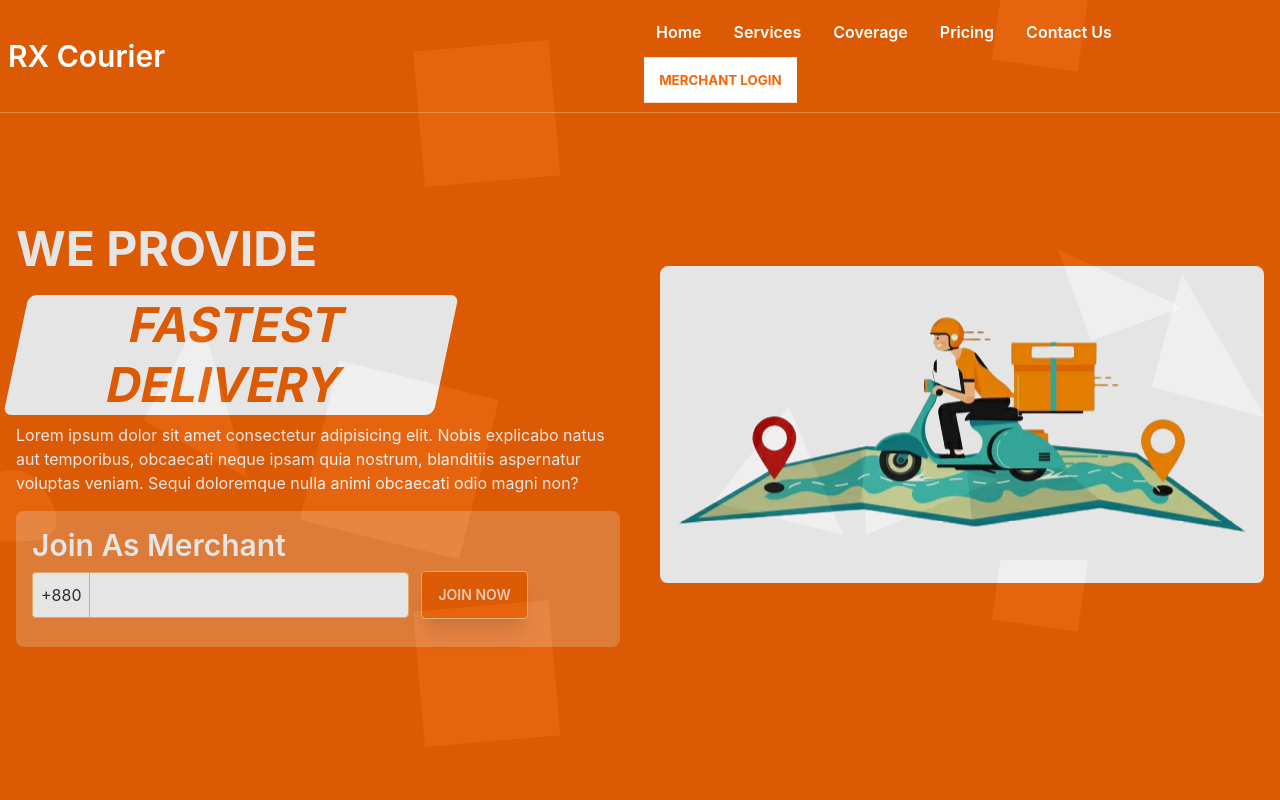
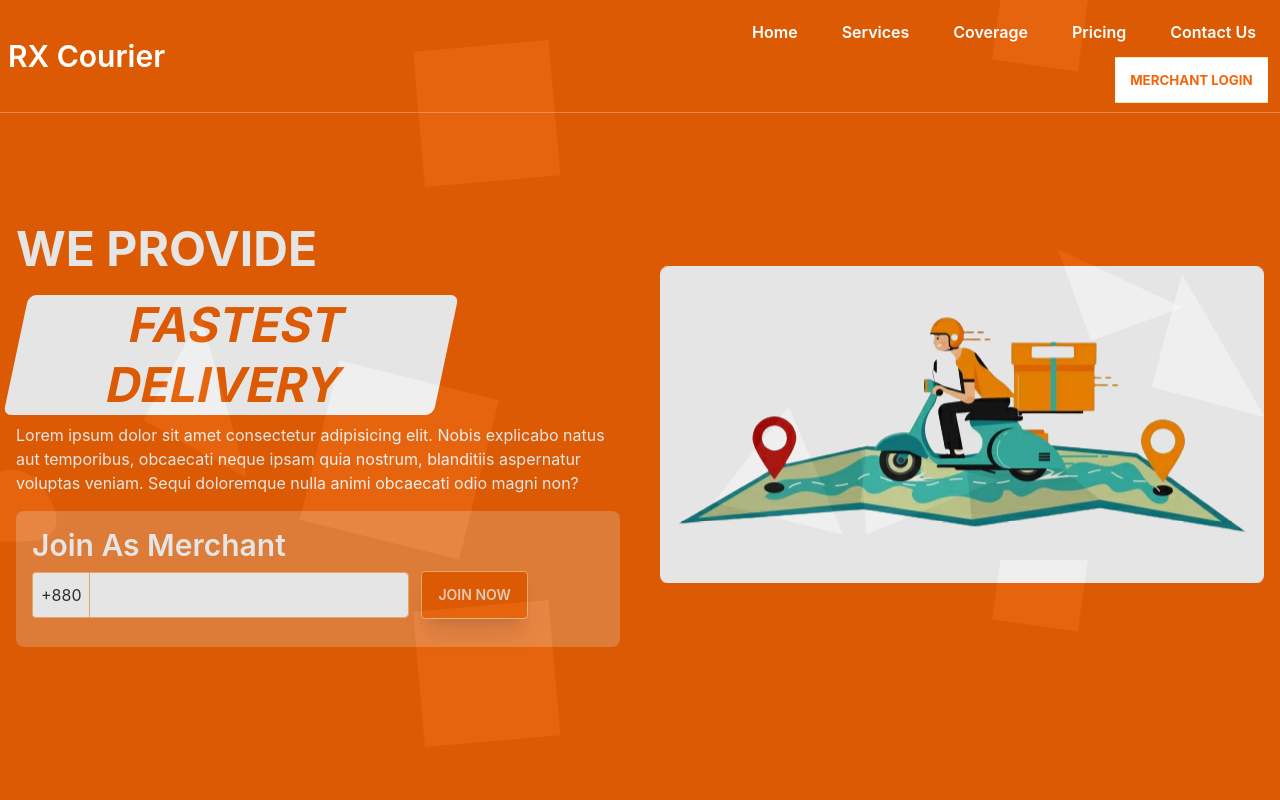
Before and after one commit to habib-sc/rx-courier-react, a React (Create React App) app: page / in a window 1280 px wide. Shown: the top 800 px of the page. Built offline with nearby package versions, Linux system fonts and the light colour scheme.

Commit message:
nav item alignment fix

```diff
--- a/src/components/Shared/Header.js
+++ b/src/components/Shared/Header.js
@@ -50,12 +50,12 @@ const Header = () => {
 
                     {/* Regular Navbar  */}
                     <div className="navbar-end hidden md:flex w-full">
-                        <ul className="menu menu-horizontal p-0 w-full">
+                        <ul className="menu menu-horizontal p-0 w-full flex justify-end">
                             {
-                                navItems.map(item => <li key={item.id}><Link to={item.link}>{item.name}</Link></li>)
+                                navItems.map(item => <li key={item.id} className='ml-3'><Link to={item.link}>{item.name}</Link></li>)
                             }
 
-                            <li><a href='/merchant-login' className={`btn border-none font-bold hover:text-white ${navScroll ? "bg-primary text-white": 'bg-white text-primary'} ${pathName !== "/" ? 'bg-primary text-white' : ''}`}>Merchant Login</a></li>
+                            <li className='ml-3'><a href='/merchant-login' className={`btn border-none font-bold hover:text-white ${navScroll ? "bg-primary text-white": 'bg-white text-primary'} ${pathName !== "/" ? 'bg-primary text-white' : ''}`}>Merchant Login</a></li>
                         </ul>
                     </div>
                 </div>
```
